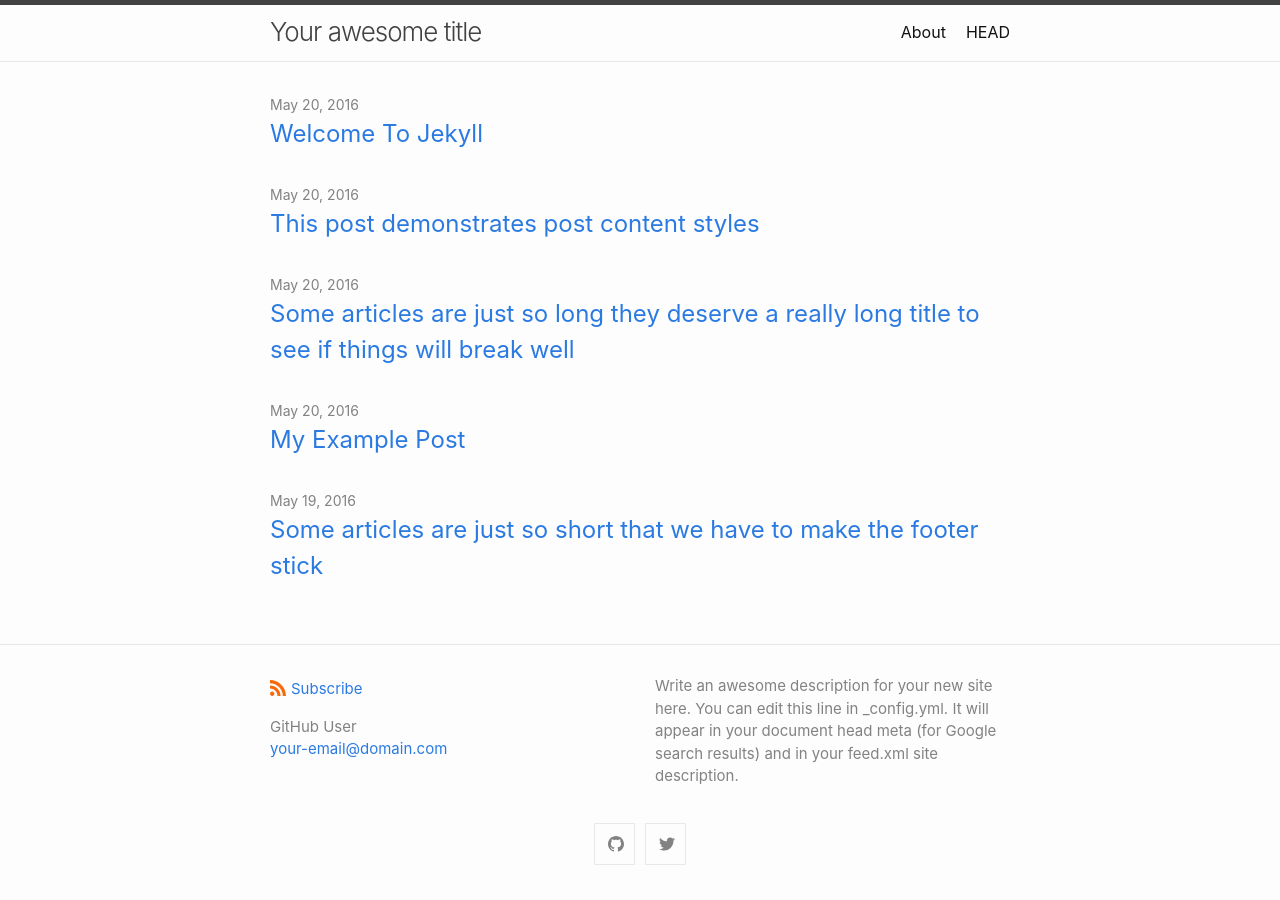
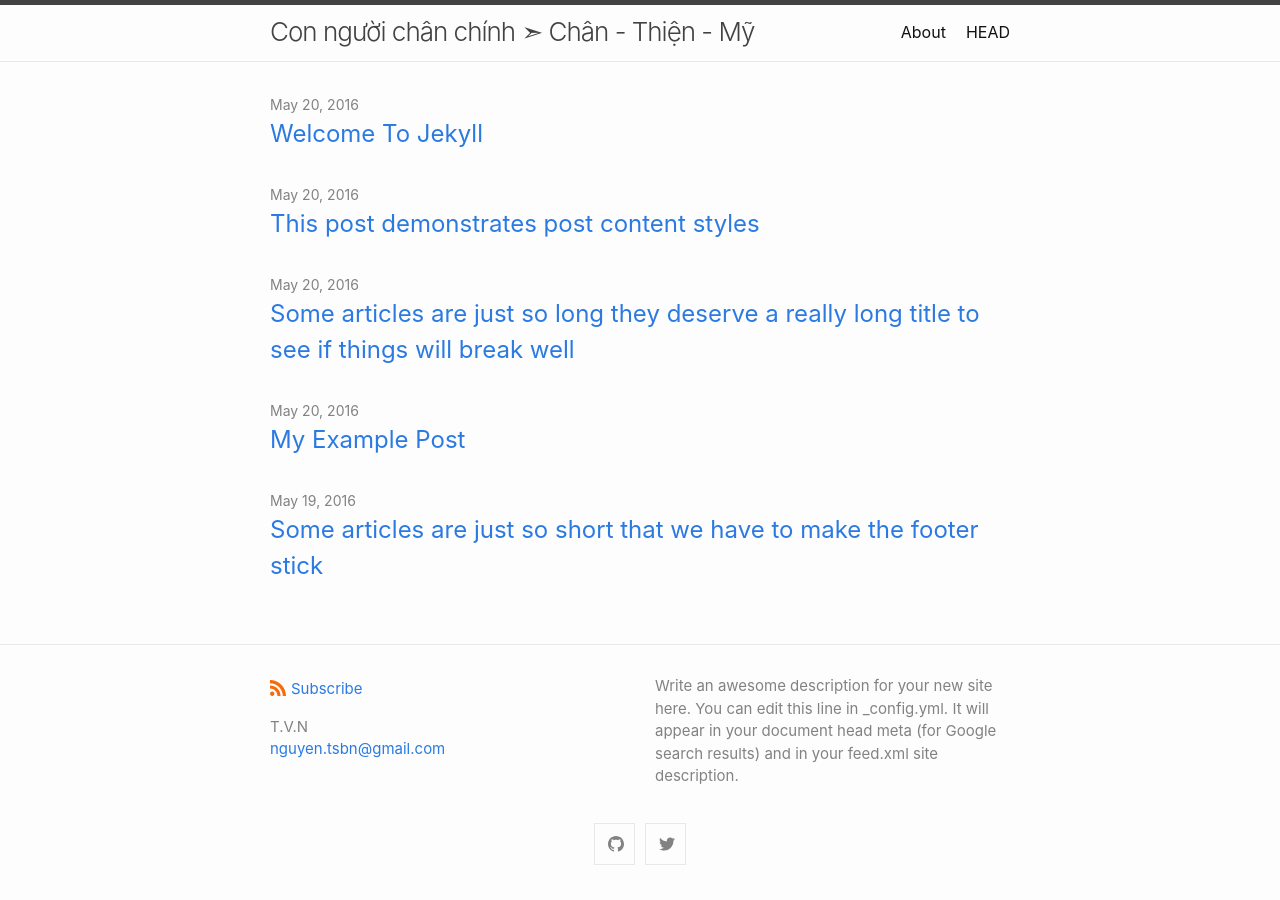
Before and after one commit to tranvietnguyen/blog, a Jekyll site: the page built from index.md, in a window 1280 px wide. Built offline with Jekyll 4.4.1, drawn with Linux system fonts in a browser that asks for light colours.

Commit message:
vsdvsd
vsdvs

```diff
--- a/_config.yml
+++ b/_config.yml
@@ -1,7 +1,7 @@
-title: Your awesome title
+title: Con người chân chính ➣ Chân - Thiện - Mỹ
 author:
-  name: GitHub User
-  email: your-email@domain.com
+  name: T.V.N
+  email: nguyen.tsbn@gmail.com
 description: > # this means to ignore newlines until "show_excerpts:"
   Write an awesome description for your new site here. You can edit this
   line in _config.yml. It will appear in your document head meta (for
```
